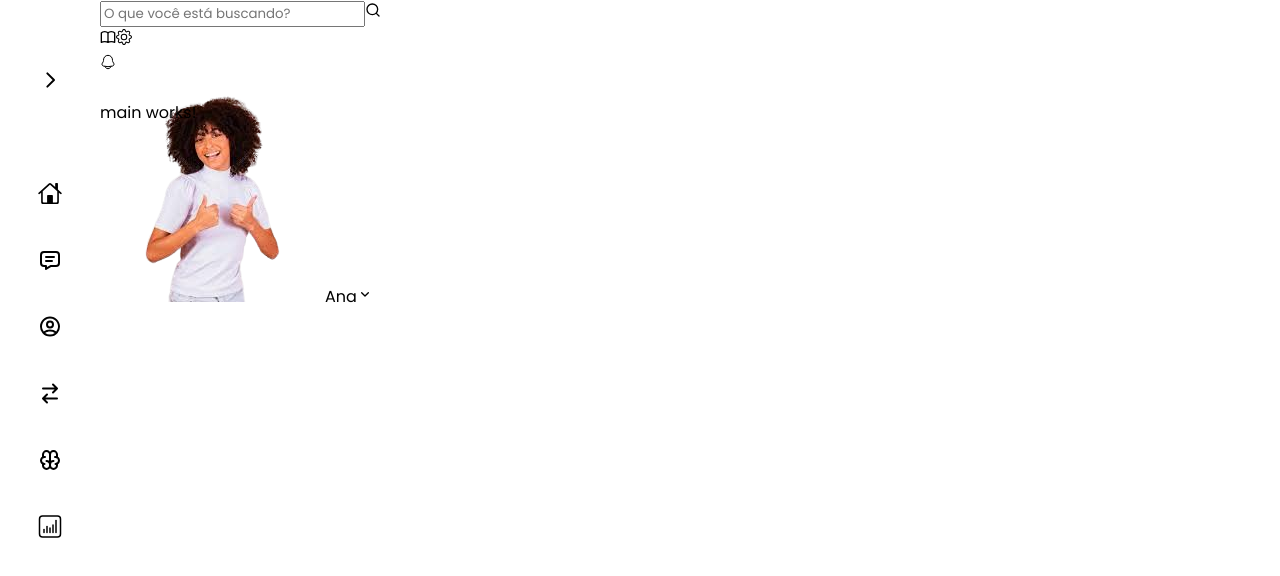
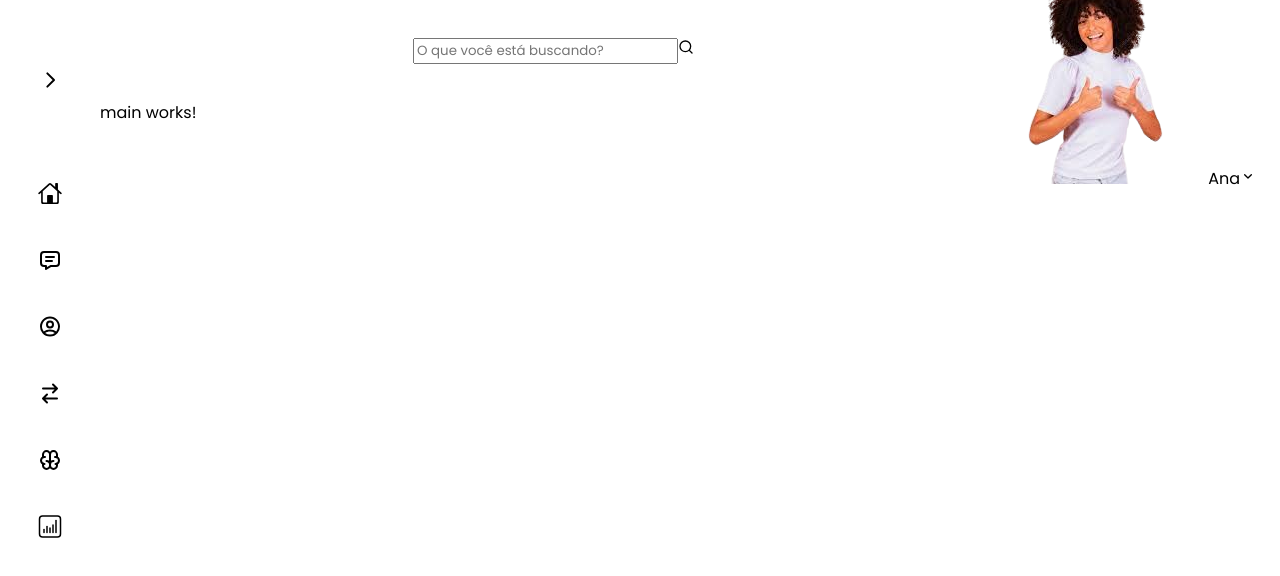
Before and after one commit to leo3210k/Teste_First_Decision, an Angular app: page / in a window 1280 px wide. Shown: the top 576 px of the page. Built offline with nearby package versions, Linux system fonts and the light colour scheme.

Commit message:
feat: add display flex to header

```diff
--- a/src/app/components/header/header.component.css
+++ b/src/app/components/header/header.component.css
@@ -0,0 +1,9 @@
+.header {
+  height: 100%;
+  padding: 0 1.5rem;
+
+  grid-area: header;
+  display: flex;
+  justify-content: space-between;
+  align-items: center;
+}
```
